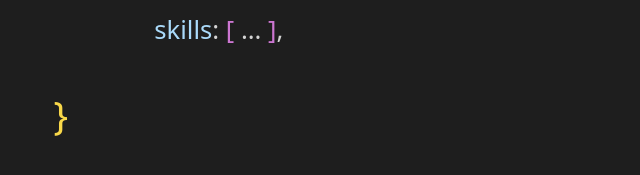
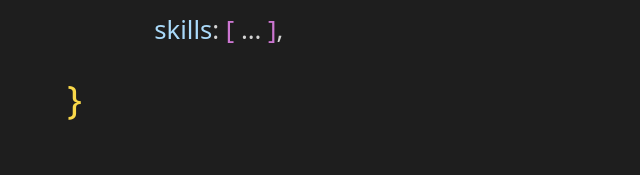
Before and after one commit to umyomyomyon/umyomyomyon-who-am-i, a Next.js app: page / in a window 1280 px wide. Shown: the part 1186-1361 px from the top of the page, without its empty margins (268-908 px from the left). Built offline with nearby package versions, Linux system fonts and the light colour scheme.

Commit message:
fix brace pos

```diff
--- a/src/app/components/Content/index.tsx
+++ b/src/app/components/Content/index.tsx
@@ -1,12 +1,18 @@
 import { FC } from 'react';
 import { Fields } from '../Fields';
 import { Icon } from '../Icon';
+import { Brace } from '../symbols';
 
 export const Content: FC = () => {
   return (
     <main className="flex min-h-[50vh] flex-col items-center">
       <Icon />
-      <Fields />
+      <section className='relative'>
+        <Fields />
+        <div className='text-header caret-transparent w-full absolute left-[-10%] md:left-[-20%]'>
+          <Brace right />
+        </div>
+      </section>
     </main>
   );
 };
--- a/src/app/components/Footer/index.tsx
+++ b/src/app/components/Footer/index.tsx
@@ -1,12 +1,8 @@
 import { FC } from 'react';
-import { Brace } from '../symbols';
 
 export const Footer: FC = () => {
   return (
     <footer className="grid place-content-center pb-32">
-      <p className="text-header caret-transparent my-4 w-[21ch] md:w-[29ch]">
-        <Brace right />
-      </p>
     </footer>
   );
 };
--- a/src/app/page.tsx
+++ b/src/app/page.tsx
@@ -9,7 +9,7 @@ export default function Home() {
     <>
       <Header />
       <Content />
-      <Footer />
+      <Footer/>
     </>
   );
 }
```
Also changed, not shown: 1 other file (tests, documents, lock files or other folders).
